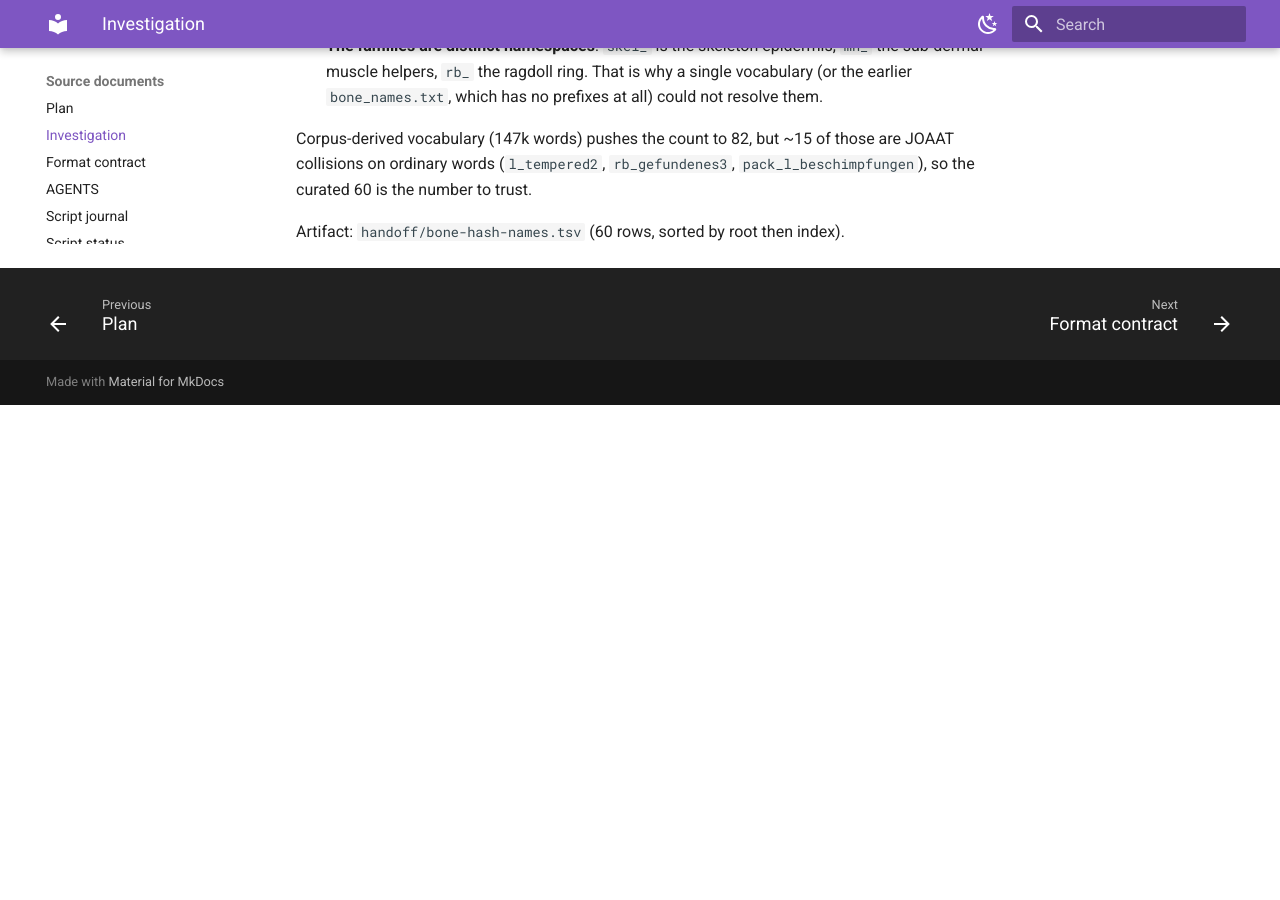
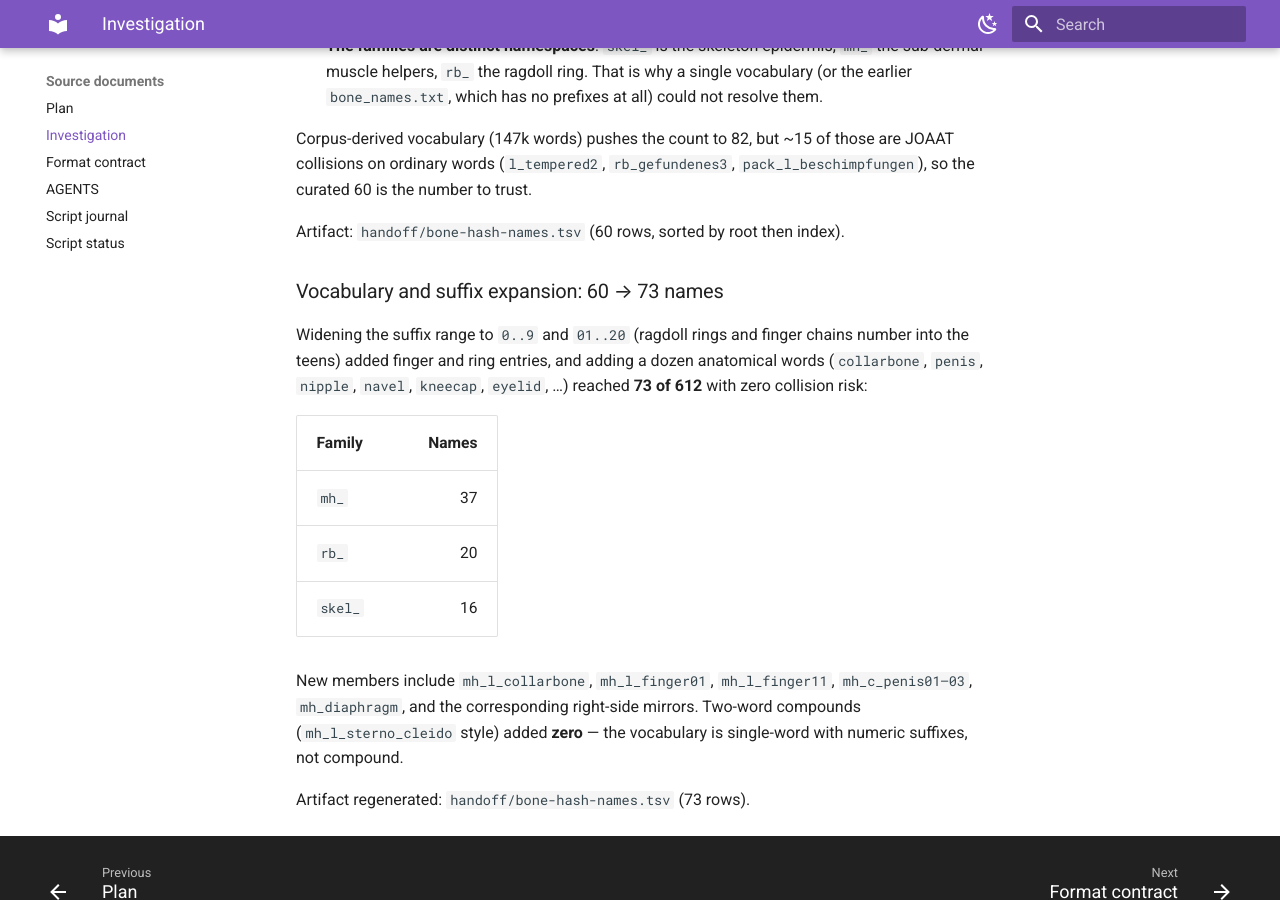
Before and after one commit to lynxnathan/rage-tools-vi, an MkDocs documentation site: the page built from docs/reference/source-investigation.md, in a window 1280 px wide and 900 px high, scrolled down 127035 px. Built offline with MkDocs 1.6.1 and Material for MkDocs 9.7.7, drawn with Linux system fonts in a browser that asks for light colours; before the commit the page ends 127440 px from its top, so only the background shows below that.

Commit message:
names: 73 of 612 bone hashes (wider suffixes, extended anatomy)

```diff
--- a/investigation.md
+++ b/investigation.md
@@ -4413,3 +4413,23 @@ are JOAAT collisions on ordinary words (`l_tempered2`, `rb_gefundenes3`,
 `pack_l_beschimpfungen`), so the curated 60 is the number to trust.
 
 Artifact: `handoff/bone-hash-names.tsv` (60 rows, sorted by root then index).
+
+### Vocabulary and suffix expansion: 60 → 73 names
+
+Widening the suffix range to `0..9` and `01..20` (ragdoll rings and finger chains
+number into the teens) added finger and ring entries, and adding a dozen
+anatomical words (`collarbone`, `penis`, `nipple`, `navel`, `kneecap`, `eyelid`,
+…) reached **73 of 612** with zero collision risk:
+
+| Family | Names |
+| --- | ---: |
+| `mh_` | 37 |
+| `rb_` | 20 |
+| `skel_` | 16 |
+
+New members include `mh_l_collarbone`, `mh_l_finger01`, `mh_l_finger11`,
+`mh_c_penis01–03`, `mh_diaphragm`, and the corresponding right-side mirrors.
+Two-word compounds (`mh_l_sterno_cleido` style) added **zero** — the vocabulary is
+single-word with numeric suffixes, not compound.
+
+Artifact regenerated: `handoff/bone-hash-names.tsv` (73 rows).
```
Also changed, not shown: plan.md (+1 -1 lines), 2 other files.
